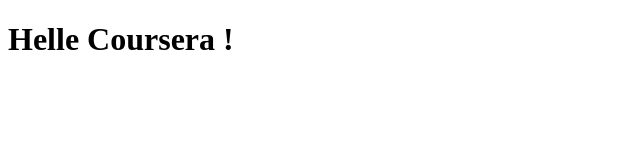
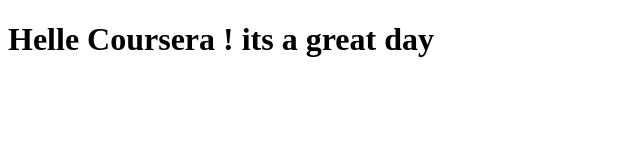
Before and after one commit to clg45/coursera, a plain HTML site: page site/index.html in a window 1280 px wide. Shown: the whole page, without its empty margins (0-640 px from the left). Drawn offline with Linux system fonts and the light colour scheme.

Commit message:
small change to page

```diff
--- a/site/index.html
+++ b/site/index.html
@@ -4,6 +4,6 @@
 	<title>Hello Coursera</title>
 </head>
 <body>
-<h1> Helle Coursera !</h1>
+<h1> Helle Coursera ! its a great day</h1>
 </body>
 </html>
```
